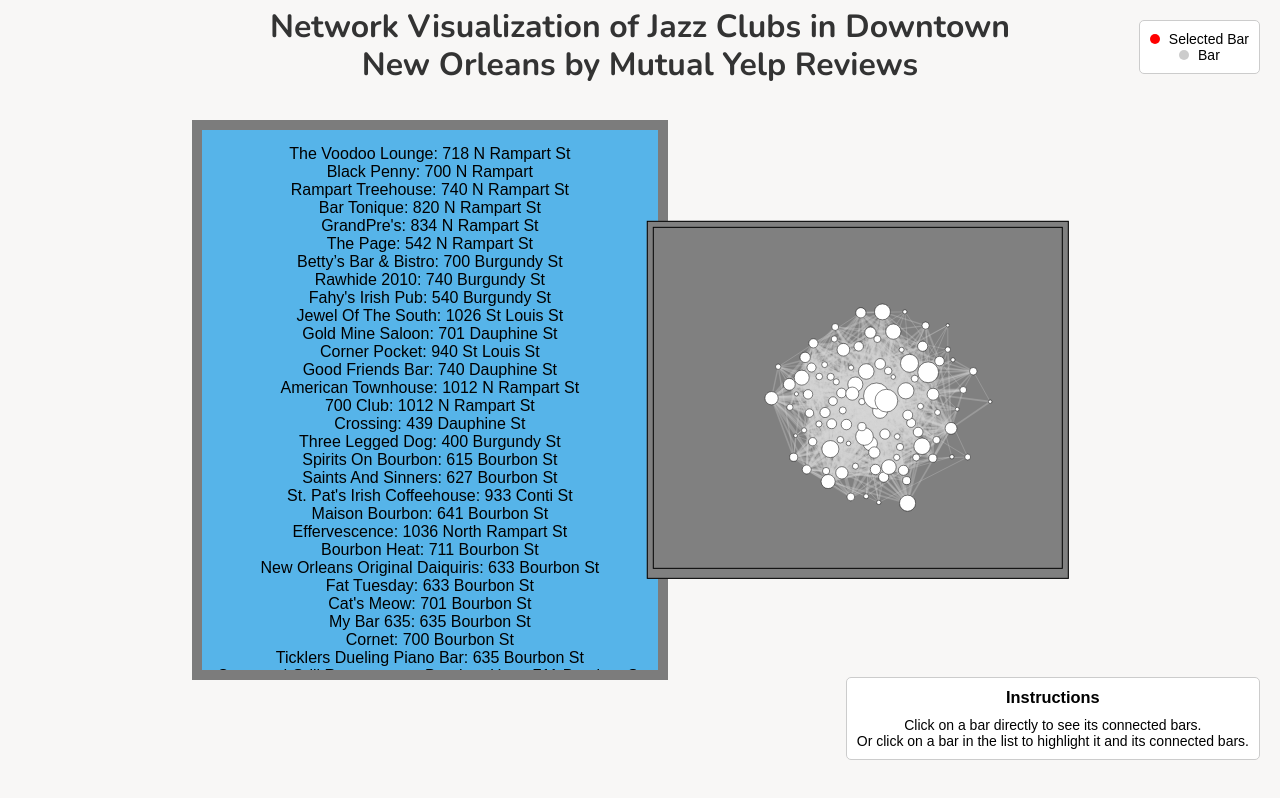
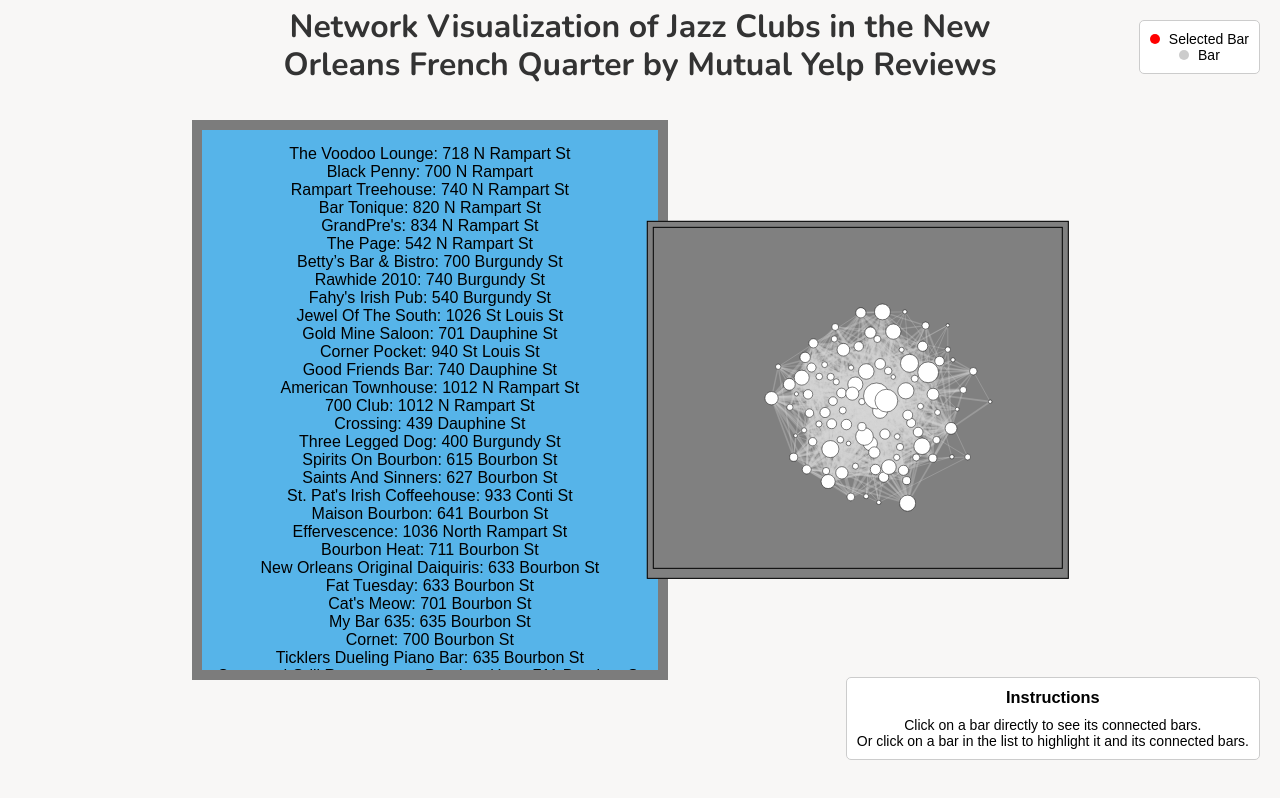
Before and after one commit to calebstamucsd/caleb_kelo_project3, a SvelteKit app: page / in a window 1280 px wide. Built offline with nearby package versions, Linux system fonts and the light colour scheme.

Commit message:
changed title

```diff
--- a/src/components/App.svelte
+++ b/src/components/App.svelte
@@ -221,7 +221,7 @@
 </div>
 
 <div class='title'>
-    Network Visualization of Jazz Clubs in Downtown New Orleans by Mutual Yelp Reviews
+    Network Visualization of Jazz Clubs in the New Orleans French Quarter by Mutual Yelp Reviews
 </div>
 <div class='centered'>
     <svg class='network' viewBox="190 150 390 350">
```
